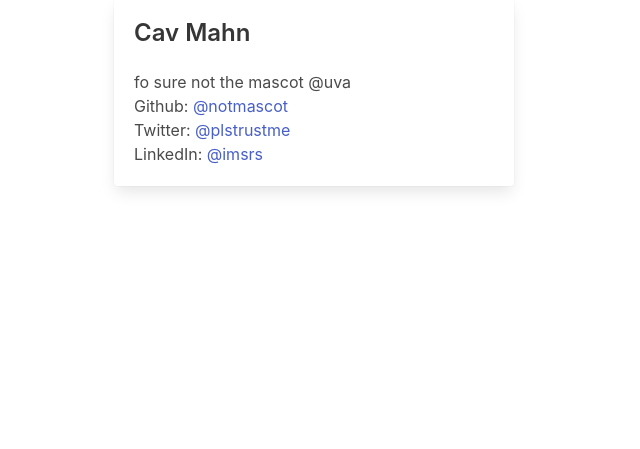
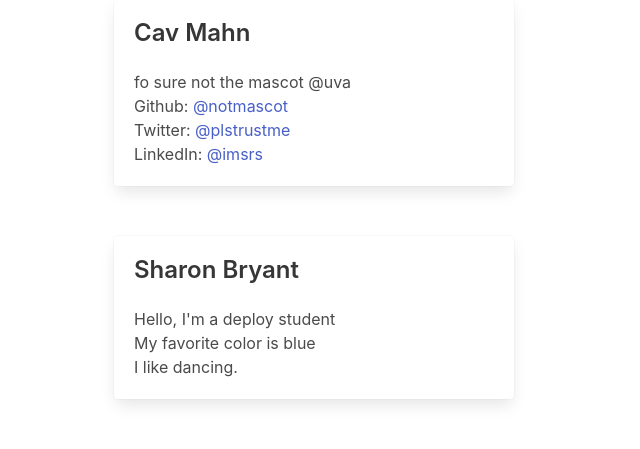
Before and after one commit to kjpark/collabo, a Flask app: page / in a window 1280 px wide. Shown: the part 686-1135 px from the top of the page, without its empty margins (0-640 px from the left). Before the commit the page ends 878 px from the top, so only its background shows below. Run offline with Flask 2, Linux system fonts and the light colour scheme; some libraries are stand-ins or nearby versions.

Commit message:
Added Sharon Bryant

```diff
--- a/templates/index.html
+++ b/templates/index.html
@@ -53,6 +53,14 @@
           <li>LinkedIn: <a href="http://linkedin.com/in/jedidiahpark">@imsrs</a></li>
         </ul>
       </div>
+      <div class="container card profile">
+        <h1 class="title is-4">Sharon Bryant</h1>
+        <p>Hello, I'm a deploy student</p>
+        <ul>
+          <li>My favorite color is blue</li>
+          <li>I like dancing.</li>
+        </ul>
+      </div>
   </section>
   </body>
 </html>
```
